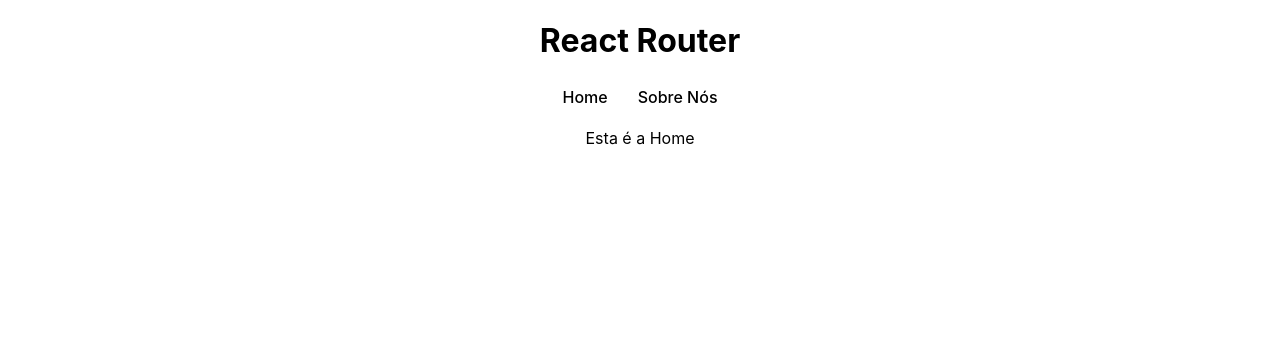
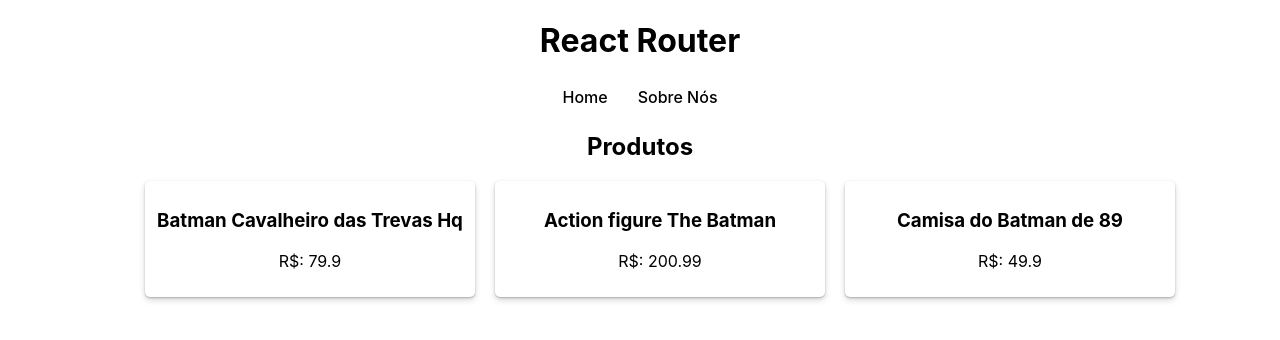
Before and after one commit to VinyProgramador/react-course, a React (Create React App) app in the folder react-router/: page / in a window 1280 px wide. Shown: the top 340 px of the page. Built offline with nearby package versions, Linux system fonts and the light colour scheme; data requests are answered from the project's data file.

Commit message:
Carregando os dados para poder ver melhor a troca de paginas.

```diff
--- /dev/null
+++ b/react-router/src/hooks/useFetch.js
@@ -0,0 +1,73 @@
+import { useState, useEffect } from 'react';
+
+// criando custom hook
+
+export const useFetch = (url) => {
+    const [data, setData] = useState(null);
+
+    // refatorando post
+    const [config, setConfig] = useState(null);
+    const [method, setMethod] = useState(null);
+    const [callFetch, setCallFetch] = useState(false);
+
+    // Loading
+    const [loading, setLoading] = useState(false);
+
+    //tratando erros
+    const [error, setError] = useState(null);
+    const httpConfig = (data, method) => {
+        if (method === "POST") {
+            setConfig({
+                method,
+                headers: {
+                    "Content-type": "application/json"
+                },
+                body: JSON.stringify(data),
+            });
+            setMethod(method);
+        }
+    };
+
+    useEffect(() => {
+
+        const fetchData = async () => {
+
+            //loading
+            setLoading(true);
+
+            try {
+                const res = await fetch(url);
+
+                const json = await res.json();
+
+                setData(json);
+            }
+            catch (error) {
+                console.log(error.message)
+                setError("Houve algum erro ao carregar os dados..")
+             }
+
+            setLoading(false);
+        };
+
+        fetchData();
+    }, [url, callFetch]);
+
+    // REFATORANDO POST
+    useEffect(() => {
+
+        const httpRequest = async () => {
+            if (method === "POST") {
+                let fetchOptions = [url, config];
+                const res = await fetch(...fetchOptions);
+                const json = await res.json();
+
+                setCallFetch(json)
+            }
+        }
+
+        httpRequest()
+    }, [config, method, url])
+
+    return { data, httpConfig, loading, error };
+};
--- a/react-router/src/pages/Home.css
+++ b/react-router/src/pages/Home.css
@@ -0,0 +1,15 @@
+.products{
+    display: flex;
+    justify-content: center;
+    flex-wrap: wrap;
+}
+
+.products li{
+    box-shadow: 0 3px 6px #00000029, 0 1px 2px #0000003b;
+    border-radius: 5px;
+    padding: 10px;
+    text-align: center;
+    list-style: none;
+    margin: 0 10px;
+    width: 25%;
+}
--- a/react-router/src/pages/Home.js
+++ b/react-router/src/pages/Home.js
@@ -1,9 +1,30 @@
 import React from 'react'
+import { Link } from 'react-router-dom'
+import { useFetch } from '../hooks/useFetch'
+
 import './Home.css'
+
 const Home = () => {
+  // carregando dados
+
+  const url = "http://localhost:3000/products"
+
+  const{data: items, loading, error} = useFetch(url)
+
+
   return (
     <div>
-        <p>Esta é a Home</p>
+      <h2>Produtos</h2>
+      {error && <p>{error}</p>}
+      <ul className='products'>
+      {items &&
+          items.map((item) => (
+            <li key={item.id}>
+              <h3>{item.name}</h3>
+              <p>R$: {item.price}</p>
+            </li>
+          ))}
+      </ul>
     </div>
   )
 }
```
